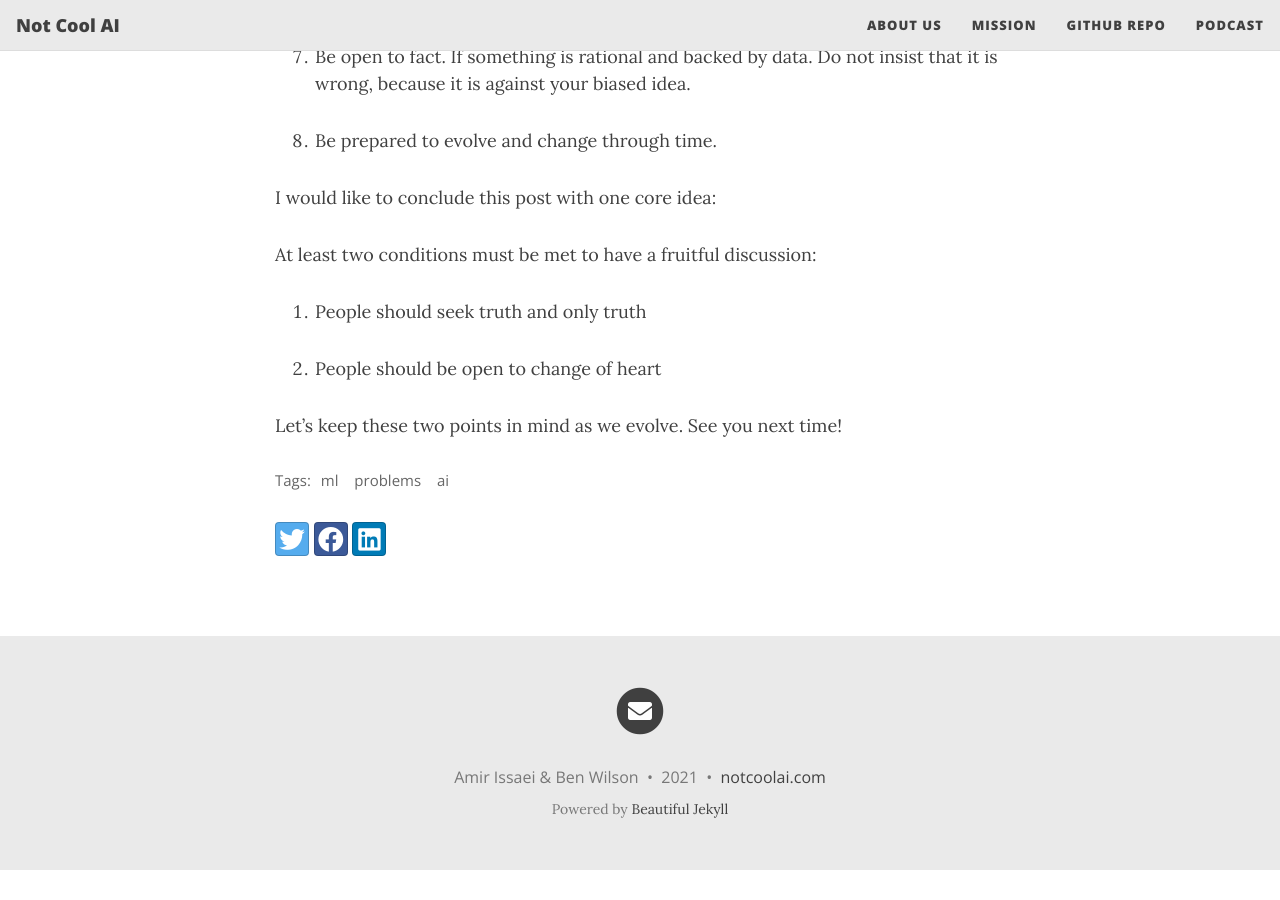
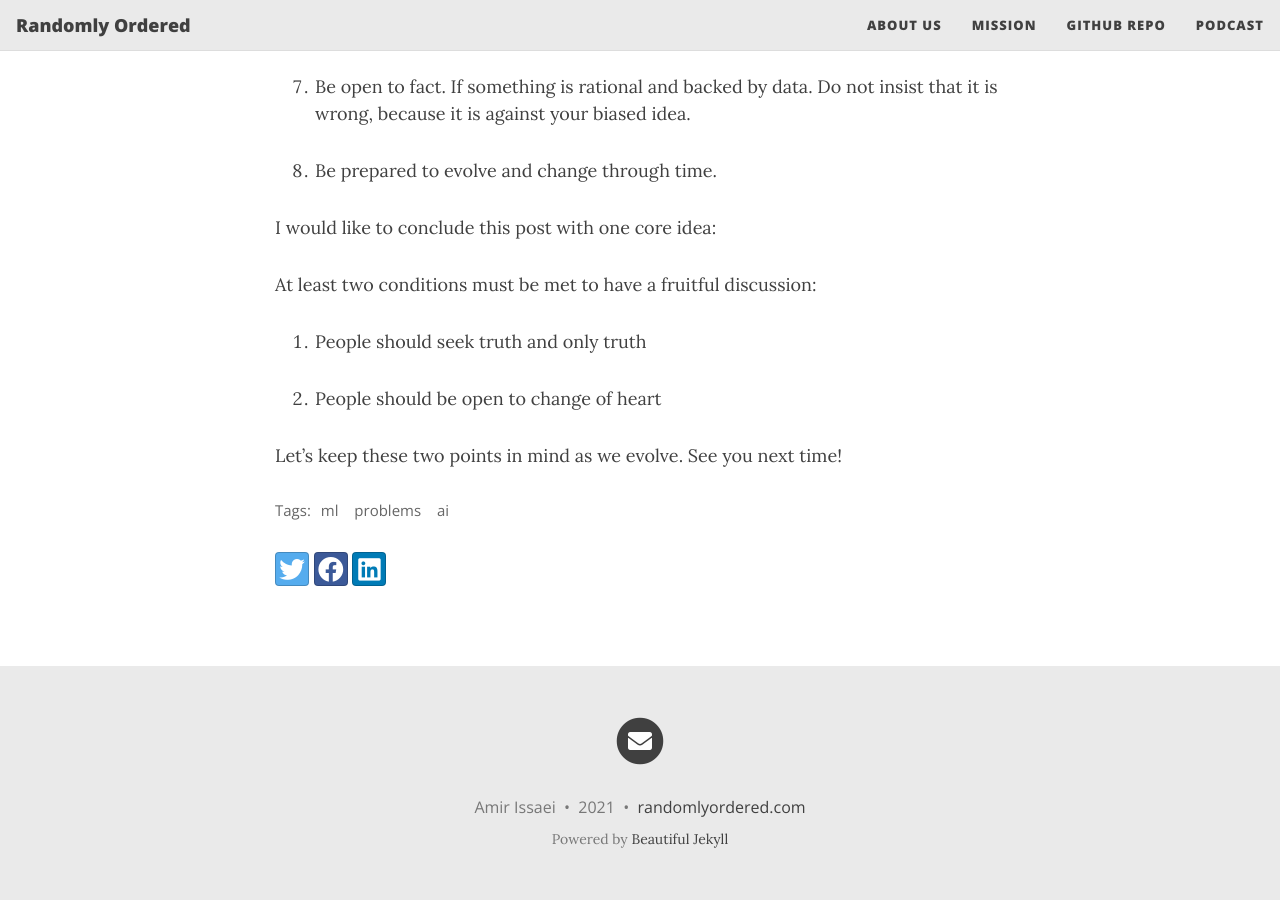
Before and after one commit to aissaei/randomlyordered.github.io, a Jekyll site: the page built from _posts/2021-03-09-mission_statement.md, in a window 1280 px wide and 900 px high, scrolled down 1497 px. Built offline with Jekyll 4.4.1, drawn with Linux system fonts in a browser that asks for light colours; nearby versions of some CDN libraries; before the commit the page ends 2367 px from its top, so only the background shows below that.

Commit message:
fixed this is us and published first post

```diff
--- a/_config.yml
+++ b/_config.yml
@@ -6,10 +6,10 @@
 # --- Required options --- #
 
 # Name of website
-title: Not Cool AI
+title: Randomly Ordered
 
 # Your name to show in the footer
-author: Amir Issaei & Ben Wilson
+author: Amir Issaei
 
 # --- List of links in the navigation bar --- #
 
@@ -27,7 +27,7 @@
 
 # Image to show in the navigation bar - works best with a square image
 # Remove this parameter if you don't want an image in the navbar
-avatar: "/assets/img/Not-Cool.jpg"
+avatar: "/assets/img/philosophy-mesbar.jpg"
 
 # By default, the image is cut into a circle. You can disable this behaviour by setting 'round-avatar: false'
 round-avatar: true
@@ -42,7 +42,7 @@
 # Select the social network links that you want to show in the footer.
 # Uncomment the links you want to show and add your information to each one.
 social-network-links:
-  email: "info@notcoolai.com"
+  email: "amir.issaei@gmail.com"
   # facebook: notcoolai
   # github: notcoolai
   # twitter: notcoolai
@@ -80,7 +80,7 @@
 
 # How to display the link to your website in the footer
 # Remove this if you don't want a link in the footer
-url-pretty: "notcoolai.com"
+url-pretty: "randomlyordered.com"
 
 # Excerpt word length - Truncate the excerpt of each post on the feed page to the specified number of words
 excerpt_length: 50
--- a/_posts/2021-03-09-mission_statement.md
+++ b/_posts/2021-03-09-mission_statement.md
@@ -13,6 +13,7 @@
 0. Why I decided to do it?
 0. What I am going to blog about?
 0. And how I am going to do it?
+
 **Note: Why, What and How are work in progress and they are subject to change.**
 
 First things first, why? Due to my job (more on this later) I have traveled to many different countries and over 70% of the states in the US. I have met people from different background, races, ethnicity and gender. The more I talked to people, the more I felt a need for a neutral platform for people to discuss their “ideas”. I have noticed over time the “gray areas” have been fading away and polarized thoughts are replacing the gray areas. When gray area is gone, people with different ideas would not sit on the same table, would not discuss ideas (they discuss mostly characters) and most importantly they only would include “like-minded” people in their circle. I see this as not only a path to divided society, but also a danger to humanity. So here it is, this is a place where I plan to discuss ideas.
```
Also changed, not shown: assets/img/Not-Cool.jpg (deleted), assets/img/philosophy-mesbar.jpg (added), 2 other files.
